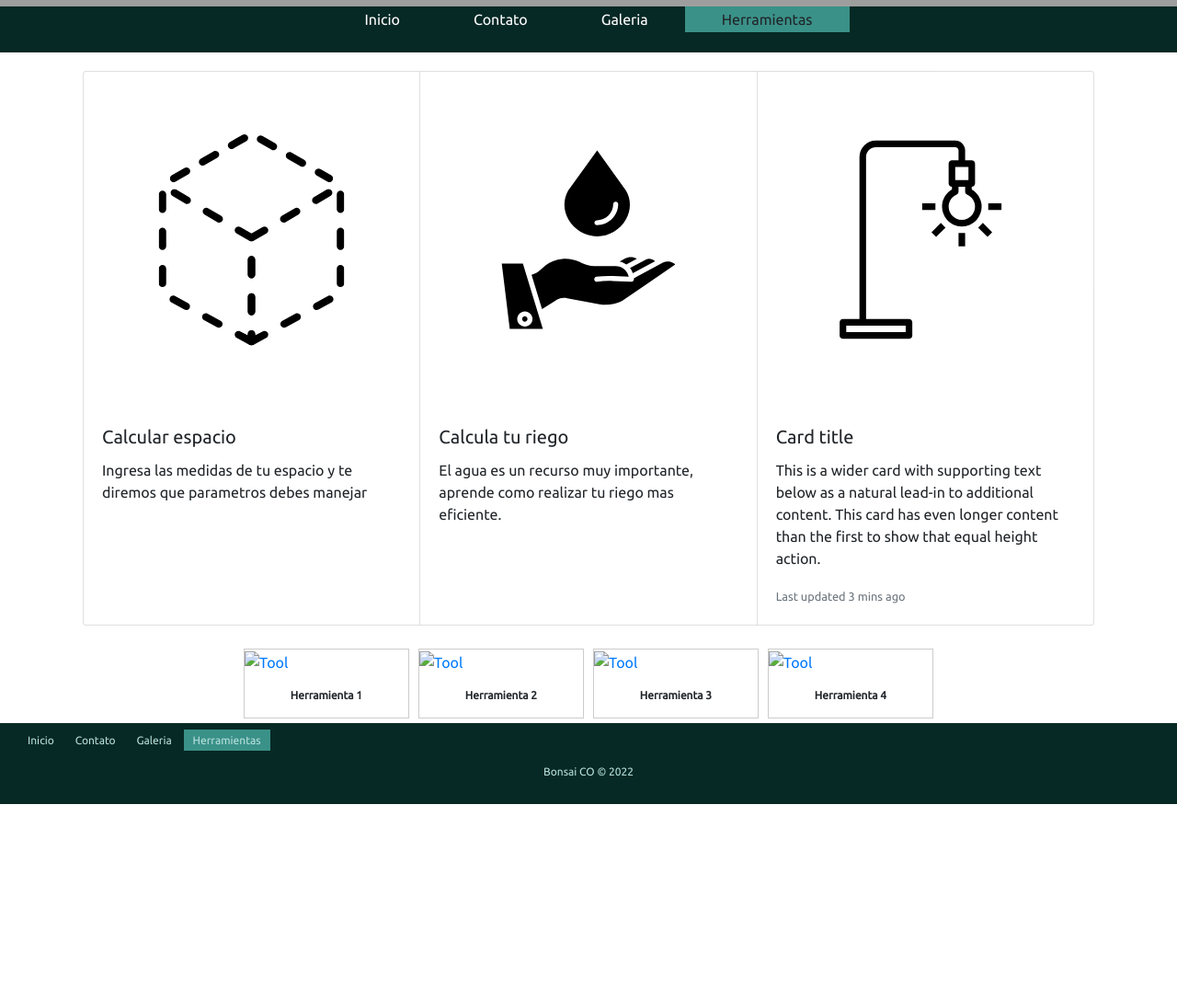
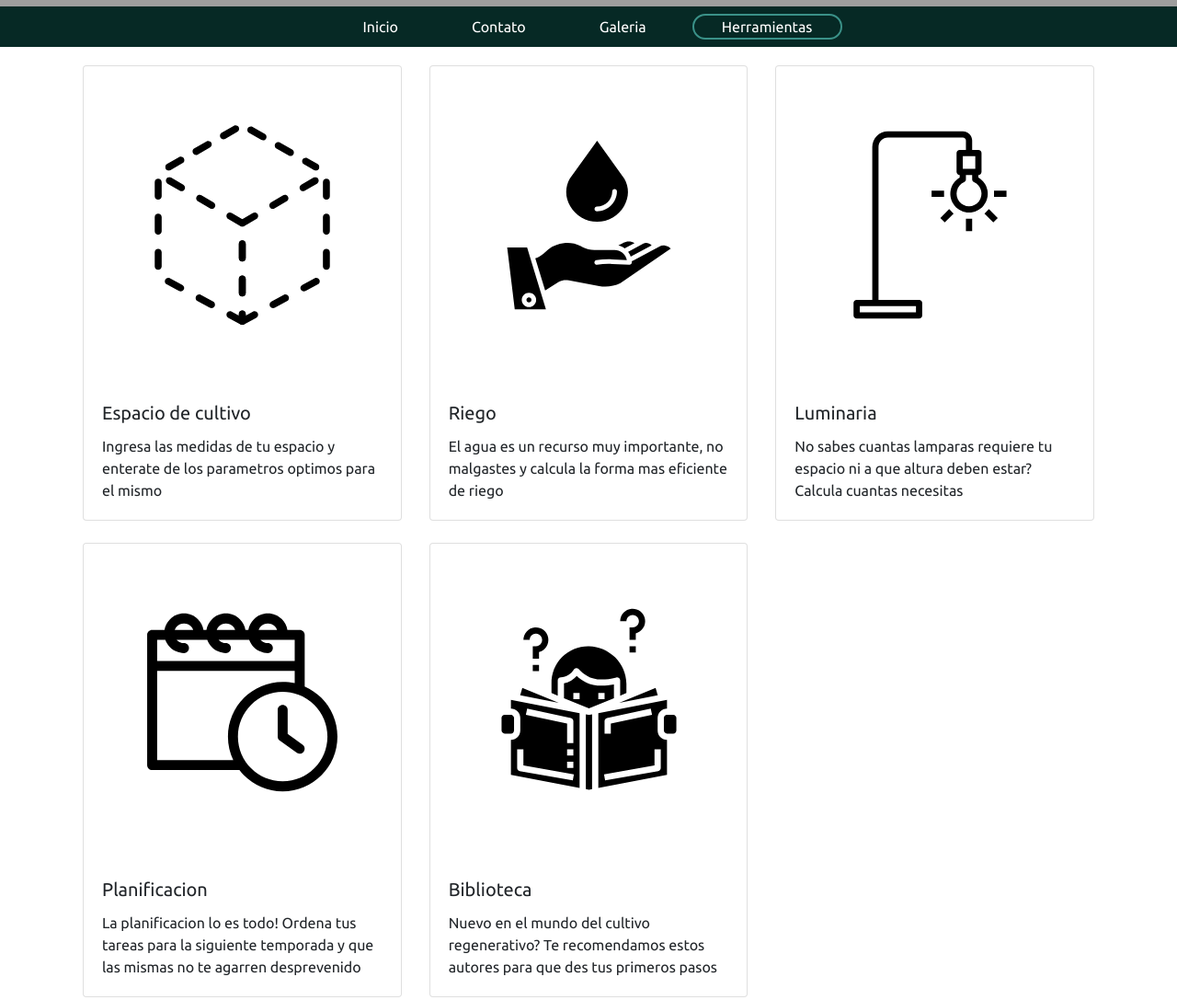
Before and after one commit to darzamendia/pre-entrega, a plain HTML site: page sections/herramientas.html in a window 1280 px wide. Shown: the part 199-1286 px from the top of the page at 92% size. Before the commit the page ends 1073 px from the top, so only its background shows below. Drawn offline with nearby package versions, Linux system fonts and the light colour scheme; grey boxes are pictures that could not be loaded.

Commit message:
Nuevo navbar y pagina herramientas

```diff
--- a/css/style.css
+++ b/css/style.css
@@ -84,13 +84,12 @@ header nav {
     background-position: center;
     background-repeat: repeat;
     padding: 10px;
-    /* background-size: cover; */
 }
 
-.navBarExtension {
-    background: #3a9188;
-    /* height: 30px; */
-    position: sticky;
+.navbar-light .navbar-brand:focus,
+.navbar-light .navbar-brand:hover {
+    /* color: rgba(0, 0, 0, .9); */
+    color: #3a9188;
 }
 
 ul {
@@ -122,7 +121,9 @@ li a:hover {
 }
 
 .active {
-    background: #3a9188;
+    border: 2px solid #3a9188;
+    padding: 10px;
+    border-radius: 25px;
 }
 
 body {
@@ -188,6 +189,7 @@ footer {
     padding: 20px;
     margin: 10px;
     text-align: center;
+    animation: myAnim 1s ease 0s 1 normal forwards;
 }
 
 .indexTitle {
@@ -249,6 +251,37 @@ input[type="submit"] {
 
 input[type="submit"]:hover {
     background-color: #044a42;
+}
+
+.navbar {
+    justify-content: center;
+    background-color: #062925;
+    font-size: 2vw;
+    /* font-family: "Cinzel Decorative"; */
+}
+
+.collapse:not(.show) {
+    display: block;
+}
+
+.navbar-light .navbar-brand {
+    color: white;
+    margin: 0px 10px;
+    padding: 0px 30px;
+    font-size: 1rem;
+}
+
+a:not([href]):hover {
+    color: #3a9188;
+    text-decoration: none;
+}
+
+.footerLinks a:hover {
+    color: #3a9188;
+}
+
+.card:hover {
+    border: 2px solid #3a9188;
 }
 
 .form {
@@ -339,6 +372,15 @@ div.tool1Desc {
     width: 70%;
 }
 
+.btn-02s {
+    background-color: red;
+    text-align: center;
+}
+
+.container-s02 {
+    margin: 1% 5%;
+}
+
 /* table {
     border-collapse: collapse;
     width: 100%;
@@ -411,3 +453,147 @@ textarea {
     }
 
 }
+
+.fadeIn {
+    -webkit-animation-name: fadeIn;
+    animation-name: fadeIn;
+    -webkit-animation-duration: 3s;
+    animation-duration: 3s;
+    -webkit-animation-fill-mode: both;
+    animation-fill-mode: both;
+}
+
+@keyframes myAnim {
+    0% {
+        transform: scale(0.5);
+        transform-origin: 50% 100%;
+    }
+
+    100% {
+        transform: scale(1);
+        transform-origin: 50% 100%;
+    }
+}
+
+@-webkit-keyframes fadeIn {
+    0% {
+        opacity: 0;
+    }
+
+    100% {
+        opacity: 1;
+    }
+}
+
+@keyframes fadeIn {
+    0% {
+        opacity: 0;
+    }
+
+    100% {
+        opacity: 1;
+    }
+}
+
+.bounceIn {
+    -webkit-animation-name: bounceIn;
+    animation-name: bounceIn;
+    -webkit-animation-duration: .75s;
+    animation-duration: .75s;
+    -webkit-animation-duration: 1s;
+    animation-duration: 1s;
+    -webkit-animation-fill-mode: both;
+    animation-fill-mode: both;
+}
+
+@-webkit-keyframes bounceIn {
+
+    0%,
+    20%,
+    40%,
+    60%,
+    80%,
+    100% {
+        -webkit-transition-timing-function: cubic-bezier(0.215, 0.610, 0.355, 1.000);
+        transition-timing-function: cubic-bezier(0.215, 0.610, 0.355, 1.000);
+    }
+
+    0% {
+        opacity: 0;
+        -webkit-transform: scale3d(.3, .3, .3);
+        transform: scale3d(.3, .3, .3);
+    }
+
+    20% {
+        -webkit-transform: scale3d(1.1, 1.1, 1.1);
+        transform: scale3d(1.1, 1.1, 1.1);
+    }
+
+    40% {
+        -webkit-transform: scale3d(.9, .9, .9);
+        transform: scale3d(.9, .9, .9);
+    }
+
+    60% {
+        opacity: 1;
+        -webkit-transform: scale3d(1.03, 1.03, 1.03);
+        transform: scale3d(1.03, 1.03, 1.03);
+    }
+
+    80% {
+        -webkit-transform: scale3d(.97, .97, .97);
+        transform: scale3d(.97, .97, .97);
+    }
+
+    100% {
+        opacity: 1;
+        -webkit-transform: scale3d(1, 1, 1);
+        transform: scale3d(1, 1, 1);
+    }
+}
+
+@keyframes bounceIn {
+
+    0%,
+    20%,
+    40%,
+    60%,
+    80%,
+    100% {
+        -webkit-transition-timing-function: cubic-bezier(0.215, 0.610, 0.355, 1.000);
+        transition-timing-function: cubic-bezier(0.215, 0.610, 0.355, 1.000);
+    }
+
+    0% {
+        opacity: 0;
+        -webkit-transform: scale3d(.3, .3, .3);
+        transform: scale3d(.3, .3, .3);
+    }
+
+    20% {
+        -webkit-transform: scale3d(1.1, 1.1, 1.1);
+        transform: scale3d(1.1, 1.1, 1.1);
+    }
+
+    40% {
+        -webkit-transform: scale3d(.9, .9, .9);
+        transform: scale3d(.9, .9, .9);
+    }
+
+    60% {
+        opacity: 1;
+        -webkit-transform: scale3d(1.03, 1.03, 1.03);
+        transform: scale3d(1.03, 1.03, 1.03);
+    }
+
+    80% {
+        -webkit-transform: scale3d(.97, .97, .97);
+        transform: scale3d(.97, .97, .97);
+    }
+
+    100% {
+        opacity: 1;
+        -webkit-transform: scale3d(1, 1, 1);
+        transform: scale3d(1, 1, 1);
+    }
+}
--- a/sections/herramientas.html
+++ b/sections/herramientas.html
@@ -29,73 +29,74 @@
             </form>
         </div>
         <div class="logoBackground"><img src="../media/bonsailogo.jpg" alt="Logo" class="logo"></div>
-        <nav>
-            <ul>
-                <li><a href="../index.html">Inicio</a></li>
-                <li><a href="./contacto.html">Contato</a></li>
-                <li><a href="./galeria.html">Galeria</a></li>
-                <li><a class="active">Herramientas</a></li>
-            </ul>
+    </header>
+    <!-- navbar -->
+    <div class="sticky-top">
+        <nav class="navbar-collapse navbar sticky-top navbar-light navbar-collapse navbar-expand-lg">
+            <!-- <nav class="navbar sticky-top navbar-expand-lg navbar-light bg-light"> -->
+            <a class="navbar-brand" href="../index.html">Inicio</a>
+            <a class="navbar-brand" href="./contacto.html">Contato</a>
+            <a class="navbar-brand" href="./galeria.html">Galeria</a>
+            <a class="navbar-brand active">Herramientas</a>
         </nav>
-    </header>
-
-    <div class="card-group container">
+    </div>
+    <!-- Cards de herramientas -->
+    <div class="container">
+        <div class="row row-cols-1 row-cols-md-3">
+            <div class="col mb-4">
                 <div class="card">
-            <img src="../media/espacio.svg" class="card-img-top" alt="espacio">
+                    <img src="../media/espacio.svg" class="card-img-top fadeIn bounceIn" alt="espacio">
                     <div class="card-body">
-                <h5 class="card-title">Calcular espacio</h5>
-                <p class="card-text">Ingresa las medidas de tu espacio y te diremos que parametros debes manejar</p>
-                <!-- <p class="card-text"><small class="text-muted">Last updated 3 mins ago</small></p> -->
+                        <h5 class="card-title">Espacio de cultivo</h5>
+                        <p class="card-text">Ingresa las medidas de tu espacio y enterate de los parametros optimos para
+                            el mismo</p>
                     </div>
                 </div>
+            </div>
+            <div class="col mb-4">
                 <div class="card">
-            <img src="../media/riego.svg" class="card-img-top" alt="riego">
+                    <img src="../media/riego.svg" class="card-img-top fadeIn bounceIn" alt="riego">
                     <div class="card-body">
-                <h5 class="card-title">Calcula tu riego</h5>
-                <p class="card-text">El agua es un recurso muy importante, aprende como realizar tu riego mas eficiente.
-                </p>
-                <!-- <p class="card-text"><small class="text-muted">Last updated 3 mins ago</small></p> -->
+                        <h5 class="card-title">Riego</h5>
+                        <p class="card-text">El agua es un recurso muy importante, no malgastes y calcula la forma mas
+                            eficiente de riego</p>
                     </div>
                 </div>
+            </div>
+            <div class="col mb-4">
                 <div class="card">
-            <img src="../media/luz.svg" class="card-img-top" alt="luz">
+                    <img src="../media/luz.svg" class="card-img-top fadeIn bounceIn" alt="luz">
                     <div class="card-body">
-                <h5 class="card-title">Card title</h5>
-                <p class="card-text">This is a wider card with supporting text below as a natural lead-in to additional
-                    content. This card has even longer content than the first to show that equal height action.</p>
-                <p class="card-text"><small class="text-muted">Last updated 3 mins ago</small></p>
+                        <h5 class="card-title">Luminaria</h5>
+                        <p class="card-text">No sabes cuantas lamparas requiere tu espacio ni a que altura deben estar?
+                            Calcula cuantas necesitas
+                        </p>
+                    </div>
+                </div>
+            </div>
+            <div class="col mb-4">
+                <div class="card">
+                    <img src="../media/planificacion.svg" class="card-img-top fadeIn bounceIn" alt="planificacion">
+                    <div class="card-body">
+                        <h5 class="card-title">Planificacion</h5>
+                        <p class="card-text">La planificacion lo es todo! Ordena tus tareas para la siguiente temporada
+                            y que las mismas no te agarren desprevenido</p>
+                    </div>
+                </div>
+            </div>
+            <div class="col mb-4">
+                <div class="card">
+                    <img src="../media/lectura.svg" class="card-img-top fadeIn bounceIn" alt="lectura">
+                    <div class="card-body">
+                        <h5 class="card-title">Biblioteca</h5>
+                        <p class="card-text">Nuevo en el mundo del cultivo regenerativo? Te recomendamos estos autores
+                            para que des tus primeros pasos</p>
+                    </div>
                 </div>
             </div>
         </div>
 
-    <div class="toolContainer">
-        <div class="tool">
-            <a href="./herramienta1.html">
-                <img src="tool.jpg" alt="Tool" width="600" height="400">
-            </a>
-            <div class="desc">Herramienta 1</div>
     </div>
-        <div class="tool">
-            <a href="https://www.youtube.com/watch?v=dQw4w9WgXcQ&ab_channel=RickAstley">
-                <img src="tool.jpg" alt="Tool" width="600" height="400">
-            </a>
-            <div class="desc">Herramienta 2</div>
-        </div>
-        <div class="tool">
-            <a href="https://www.youtube.com/watch?v=dQw4w9WgXcQ&ab_channel=RickAstley">
-                <img src="tool.jpg" alt="Tool" width="600" height="400">
-            </a>
-            <div class="desc">Herramienta 3</div>
-        </div>
-        <div class="tool">
-            <a href="https://www.youtube.com/watch?v=dQw4w9WgXcQ&ab_channel=RickAstley">
-                <img src="tool.jpg" alt="Tool" width="600" height="400">
-            </a>
-            <div class="desc">Herramienta 4</div>
-        </div>
-    </div>
-
-
     <footer>
         <div class="footerContainer">
             <p class="footerLinks">
```
Also changed, not shown: sections/galeria.html (+0 -2 lines). Lines whose indentation alone changed are shown as unchanged.
